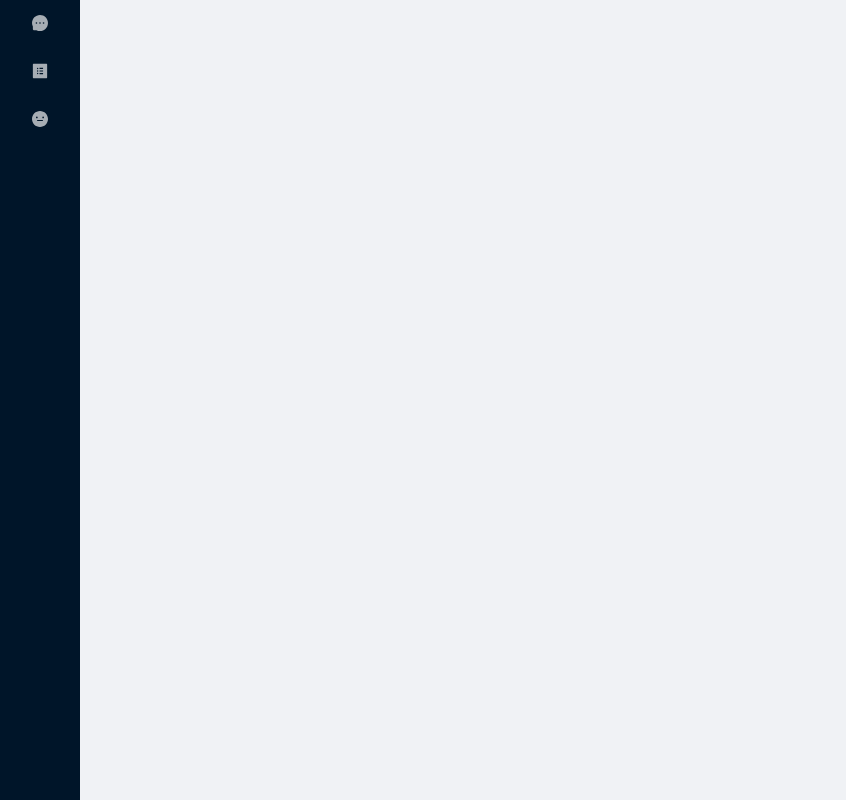
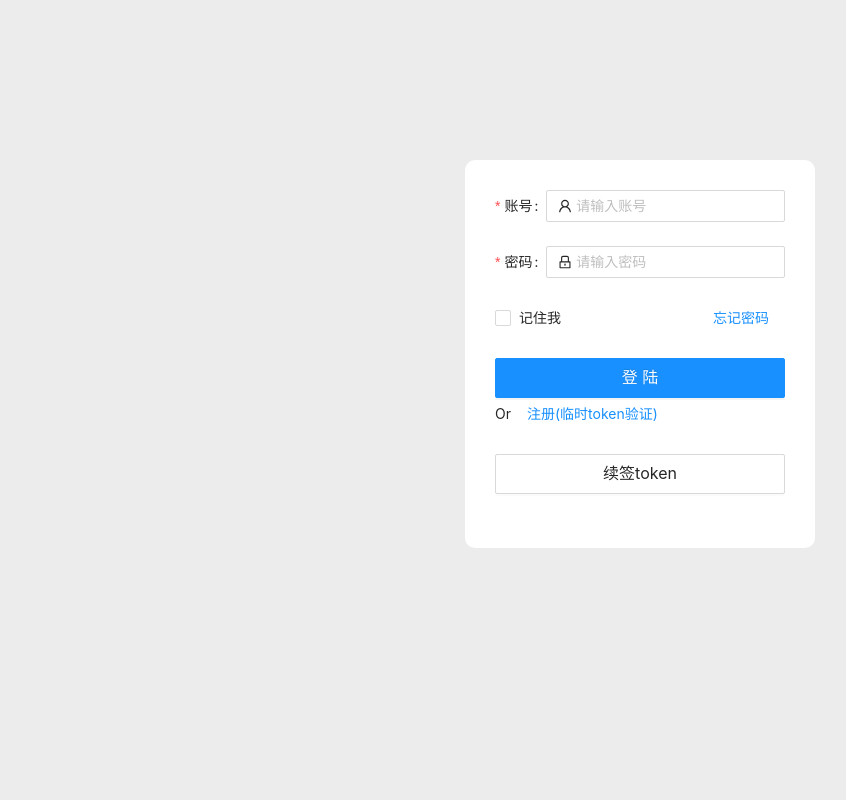
Before and after one commit to cyrus123456/chatroom-react-ypescript, a React (Create React App) app: page /Login in a window 1280 px wide. Before the commit this address had no page. Shown: the whole page, without its empty margins (0-846 px from the left). Built offline with nearby package versions, Linux system fonts and the light colour scheme.

Commit message:
router-dom 路由嵌套

```diff
--- a/src/App.tsx
+++ b/src/App.tsx
@@ -3,7 +3,6 @@ import appStyle from './App.module.css';
 import { useLocation, useNavigate, Routes, Route } from 'react-router-dom';
 import { MessageFilled, ProfileFilled, MehFilled } from '@ant-design/icons'
 import { Menu, Layout } from 'antd';
-import Login from './screens/Login/Login';
 import Chat from './screens/Chat/Chat';
 import User from './screens/User/User';
 import Contact from './screens/Contact/Contact';
@@ -17,17 +16,17 @@ function App() {
   }
   const tabs = [
     {
-      key: '/Chat',
+      key: '/index/Chat',
       title: '消息',
       icon: <MessageFilled />,
     },
     {
-      key: '/Contact',
+      key: '/index/Contact',
       title: '联系人',
       icon: <ProfileFilled />,
     },
     {
-      key: '/User',
+      key: '/index/User',
       title: '我',
       icon: <MehFilled />,
     },
@@ -35,8 +34,6 @@ function App() {
 
   return (
     <Layout hasSider>
-      {
-        (pathname === '/') ? null :
           <Sider
             collapsed={true}
             className={appStyle.leftSide}
@@ -50,17 +47,15 @@ function App() {
               ))}
             </Menu>
           </Sider>
-      }
       <Content>
         <Routes>
           <Route path="/Chat" element={<Chat />} />
           <Route path="/Contact" element={<Contact />} />
           <Route path="/User" element={<User />} />
-          <Route path="/" element={<Login />} />
         </Routes>
       </Content>
     </Layout>
-  );
+  )
 }
 
 export default App;
--- a/src/index.tsx
+++ b/src/index.tsx
@@ -1,6 +1,7 @@
 import React from 'react';
 import ReactDOM from 'react-dom';
-import { BrowserRouter } from 'react-router-dom';
+import { BrowserRouter, Routes, Route } from 'react-router-dom';
+import Login from './screens/Login/Login';
 import './index.css';
 import App from './App';
 import reportWebVitals from './reportWebVitals';
@@ -9,7 +10,10 @@ import 'antd/dist/antd.css'
 ReactDOM.render(
   <React.StrictMode>
     <BrowserRouter>
-      <App />
+      <Routes>
+        <Route path="/index/*" element={<App />} />
+        <Route path="/Login" element={<Login />} />
+      </Routes>
     </BrowserRouter>
   </React.StrictMode>,
   document.getElementById('root')
--- a/src/screens/Login/Login.tsx
+++ b/src/screens/Login/Login.tsx
@@ -1,6 +1,5 @@
 import React from 'react'
-import LoginStyle from './Login.module.css'
-import { Form, Input, Button, Checkbox, Modal, Row, Col } from 'antd';
+import { Form, Input, Button, Checkbox, Modal, Row,  } from 'antd';
 import { UserOutlined, LockOutlined } from '@ant-design/icons';
 import { login, tokenVerify, tokenRefresh } from '../../netWork/request'
 
```
